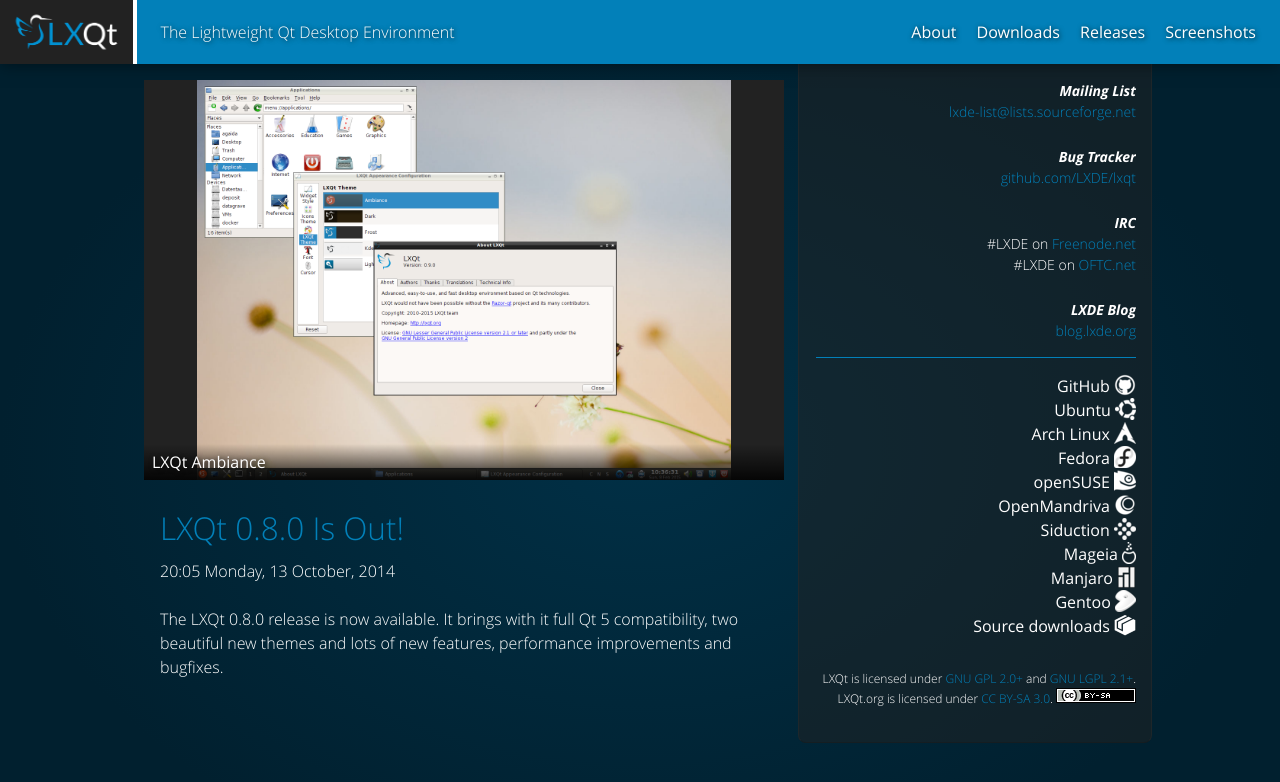
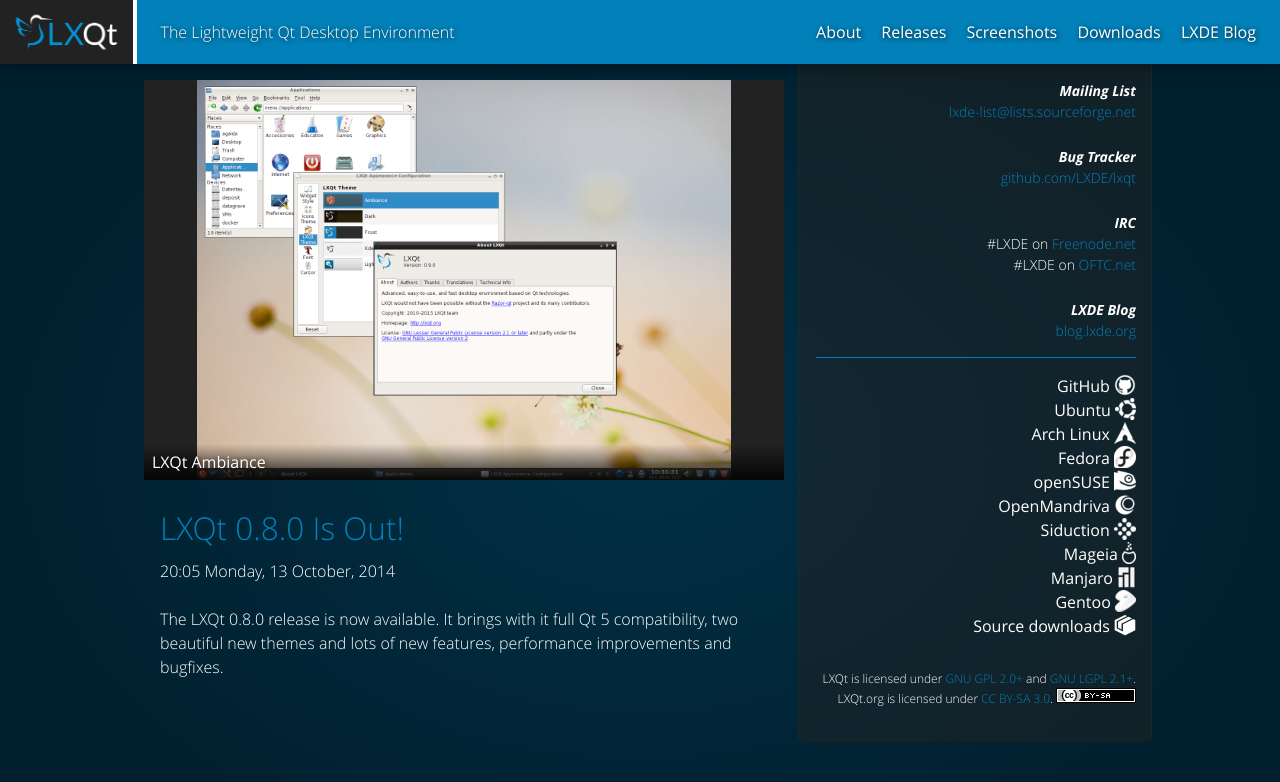
Before and after one commit to lxqt/lxqt.github.io, a Jekyll site: the page built from index.html, in a window 1280 px wide. Shown: the top 782 px of the page. Built offline with Jekyll 4.4.1, drawn with Linux system fonts in a browser that asks for light colours.

Commit message:
Don't try anything fancy with header links

```diff
--- a/_layouts/default.html
+++ b/_layouts/default.html
@@ -36,13 +36,14 @@
 				</header>
 				<div class="wrapper">
 					<main>
-						<ul>{% for page in site.pages %}{% if page.title %}
-							<li>
-								<p><a href="{{ page.url | replace:'index.html','' | replace:'/downloads/', '/downloads/lxqt/0.8.0/' }}">{{ page.title }}</a></p>
-							</li>{% endif %}{% endfor %}
+						<ul>
+							<li><p><a href="/about/">About</a></p></li>
+							<li><p><a href="/releases/">Releases</a></p></li>
+							<li><p><a href="/screenshots/">Screenshots</a></p></li>
+							<li><p><a href="http://downloads.lxqt.org/lxqt/0.9.0/">Downloads</a></p></li>
+							<li><p><a href="http://blog.lxde.org">LXDE Blog</a></p></li>
 						</ul>
 					</main>
-					<footer></footer>
 				</div>
 			</nav>
 		</header>
```
